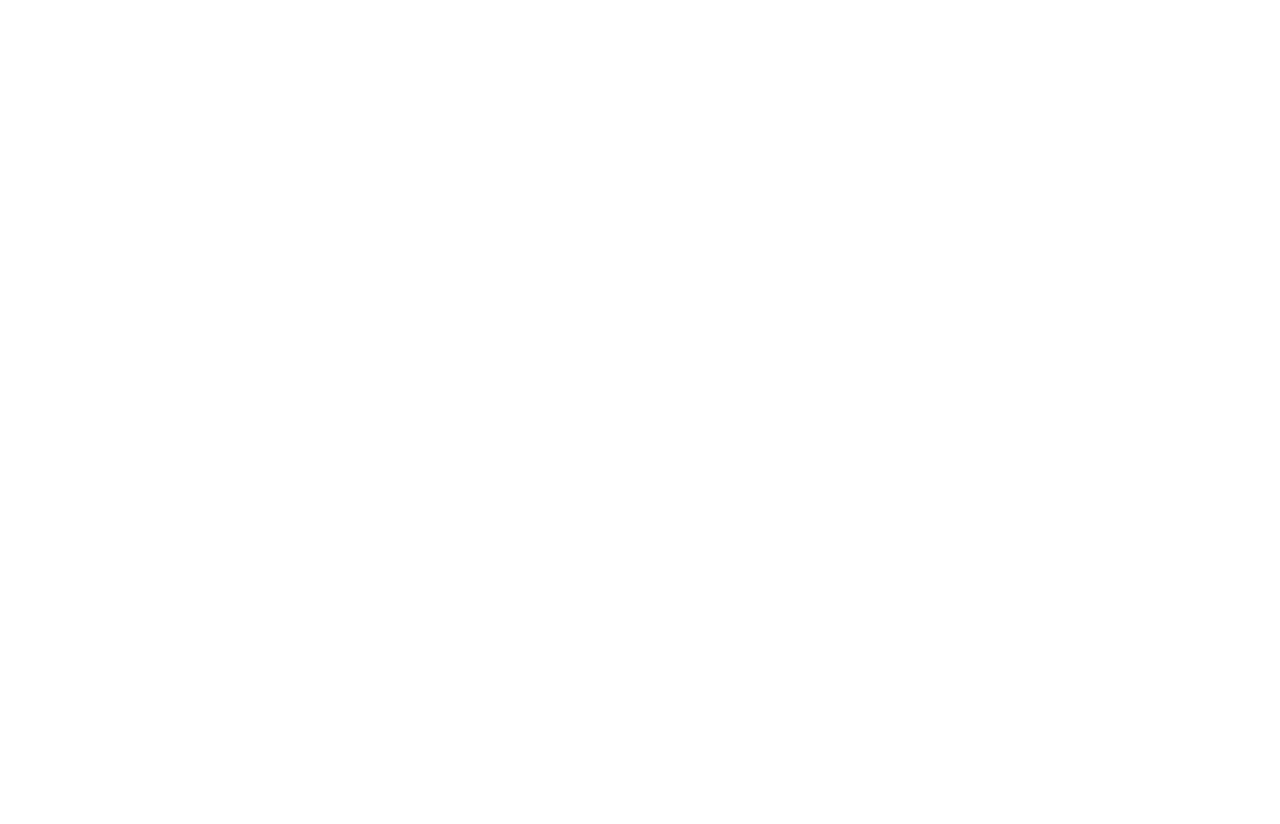
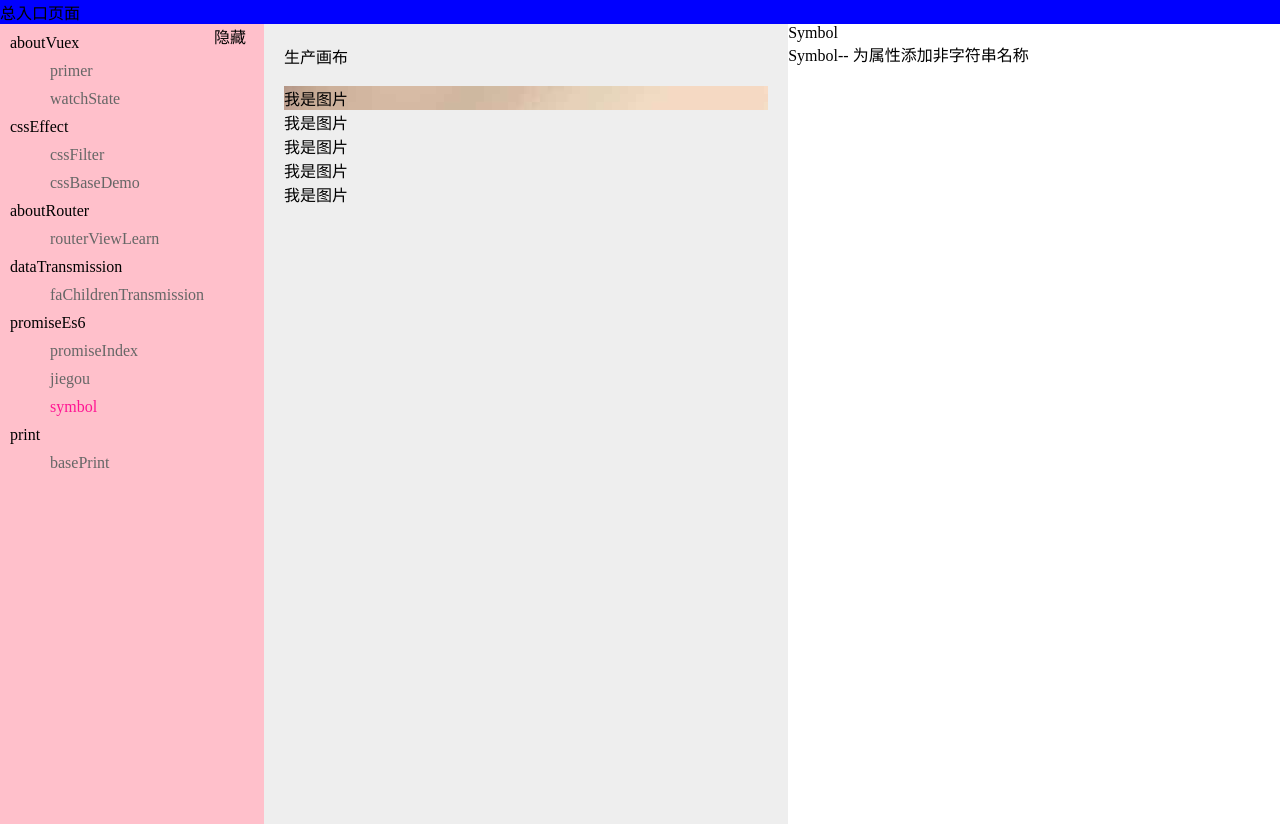
Before and after one commit to xiyanjo/workReview, a Vue app: page /index/promiseEs6/symbol in a window 1280 px wide. Before the commit the page ends 800 px from the top, so only its background shows below. Built offline with nearby package versions, Linux system fonts and the light colour scheme.

Commit message:
'symbol'

```diff
--- a/src/components/common/leftMenu/index.vue
+++ b/src/components/common/leftMenu/index.vue
@@ -81,10 +81,16 @@
             children:[{
               name:'promiseIndex',
               path:'/index/promiseEs6/promiseIndex',
-            },{
+            },
+            {
               name:'jiegou',
               path:'/index/promiseEs6/jiegou',
-            }]
+            },
+            {
+              name:'symbol',
+              path:'/index/promiseEs6/symbol',
+            },
+            ]
           },
         {
             name:'print',
--- /dev/null
+++ b/src/components/promiseEs6/Symbol.vue
@@ -0,0 +1,58 @@
+<template>
+ <div>
+     <div>Symbol</div>
+     <div>Symbol-- 为属性添加非字符串名称</div>
+
+
+
+
+ </div>
+</template>
+
+<script>
+ export default {
+   data () {
+     return {
+
+     }
+   },
+   components: {
+
+   },
+   methods:{
+       /**
+        * 1 创建一个Symbol
+        * 2 [[Description]]---存储描述，但是不能在代码中访问
+        * 3 typeof(first)--检测是否为Symbol类型
+        */
+       creatSymbol(){
+           let first = Symbol('first');
+           let person={};
+           person[first] = 'nnn';
+           console.log('creatSymbol',person,person[first],first,typeof(first))
+       },
+       /**使用Symbol */
+       useSymbol(){
+           let first = Symbol('first name');
+           let last = Symbol('last name');
+           let person={
+               [first]:'mmm'
+           };
+           Object.defineProperty(person,first,{writable:false})//将属性设为只读
+           Object.defineProperties(person,{[last]:{writable:false,value:'zzzz'}})//将属性设为只读
+           console.log(person[first]);
+           console.log(person[last]);
+       },
+
+
+   },
+   mounted(){
+       this.creatSymbol();
+       this.useSymbol();
+   }
+ }
+</script>
+
+<style>
+
+</style>
--- a/src/components/promiseEs6/jiegou.vue
+++ b/src/components/promiseEs6/jiegou.vue
@@ -1,10 +1,6 @@
 <template>
  <div>
      <div>解构赋值</div>
-
-
-
-
  </div>
 </template>
 
--- a/src/router.js
+++ b/src/router.js
@@ -19,6 +19,7 @@
 
 const promiseIndex=()=>import('@/components/promiseEs6/index')
 const jiegou=()=>import('@/components/promiseEs6/jiegou')
+const symbol=()=>import('@/components/promiseEs6/Symbol')
 
 const basePrint=()=>import('@/components/print/basePrint')
 
@@ -86,6 +87,12 @@
                 children:[]
             },
             {
+                name:'symbol',
+                path:'/index/promiseEs6/symbol',
+                component:symbol,
+                children:[]
+            },
+            {
                 name:'basePrint',
                 path:'/index/print/basePrint',
                 component:basePrint,
```
